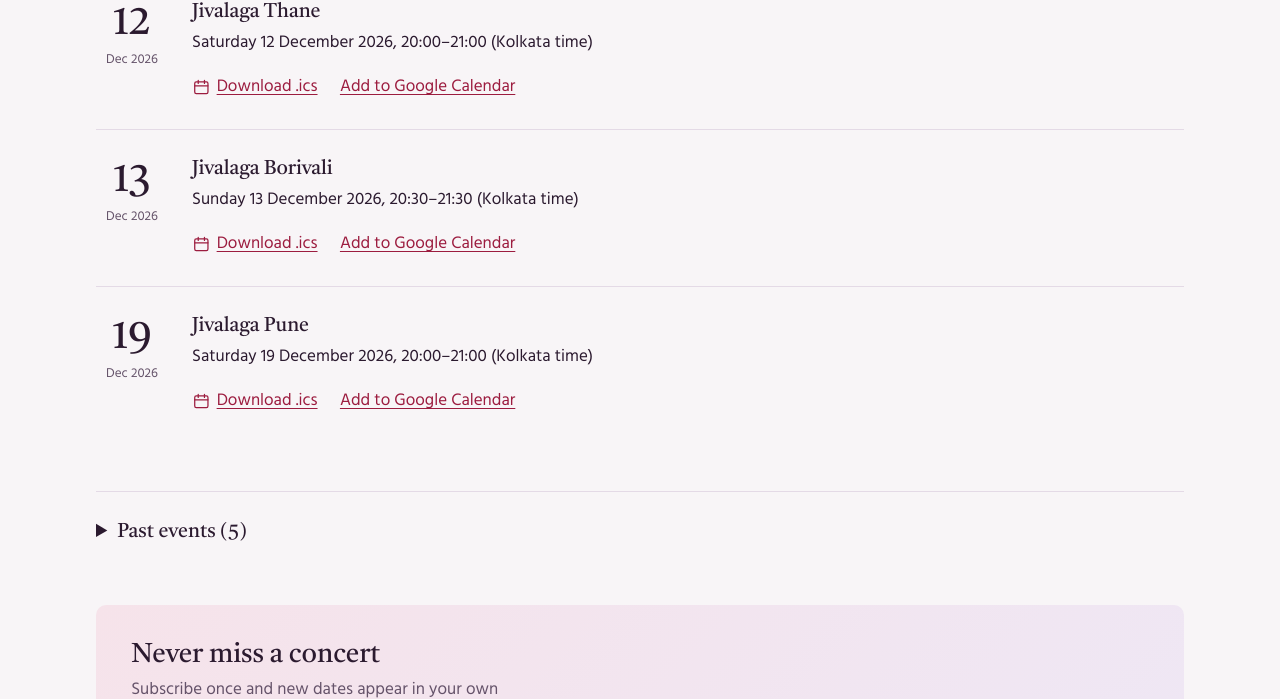
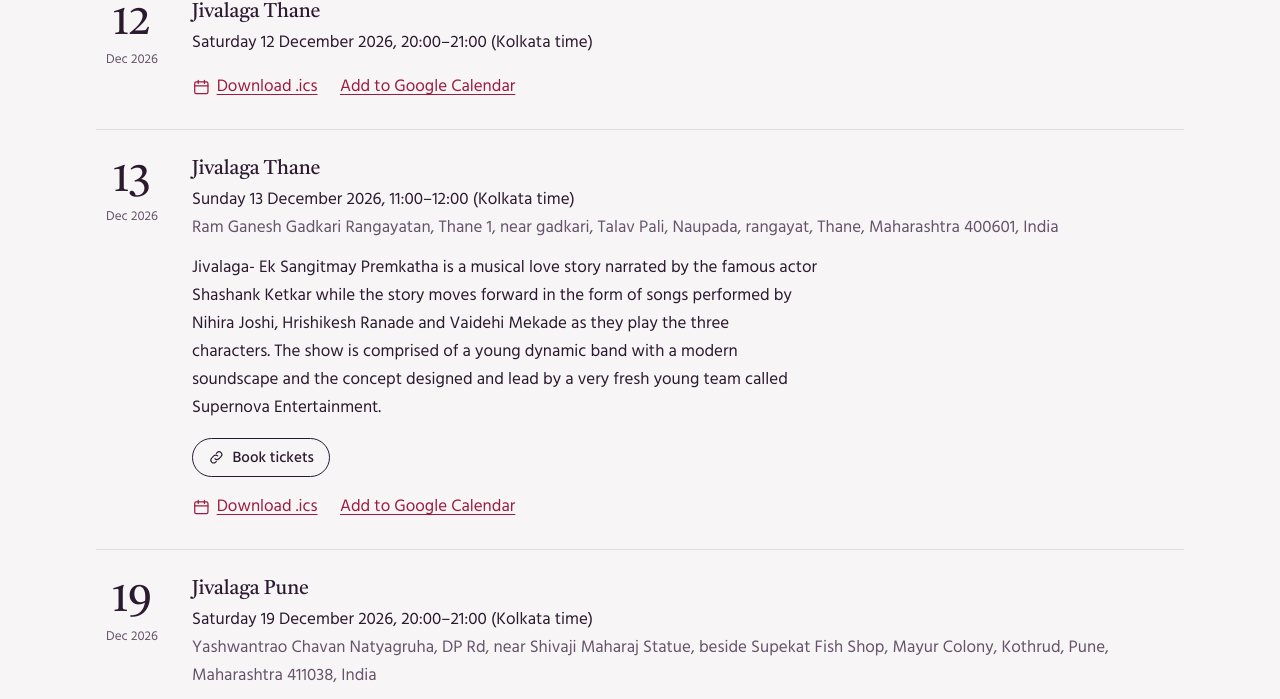
Before and after one commit to get2abhijit/nihiramusic-website, a plain HTML site: page events/index.html in a window 1280 px wide. Shown: the part 2521-3220 px from the top of the page. Drawn offline with Linux system fonts and the light colour scheme.

Commit message:
Update events from the linked calendar (automatic)

```diff
--- a/data/events-calendar.json
+++ b/data/events-calendar.json
@@ -119,12 +119,20 @@
     },
     {
       "id": "cal-b921938ed1",
-      "title": "Jivalaga Borivali",
+      "title": "Jivalaga Thane",
       "date": "2026-12-13",
-      "startTime": "20:30",
-      "endTime": "21:30",
+      "startTime": "11:00",
+      "endTime": "12:00",
       "timezone": "Asia/Kolkata",
+      "venue": "Ram Ganesh Gadkari Rangayatan, Thane 1, near gadkari, Talav Pali, Naupada, rangayat, Thane, Maharashtra 400601, India",
       "status": "scheduled",
+      "description": "Jivalaga- Ek Sangitmay Premkatha is a musical love story narrated by the famous actor Shashank Ketkar while the story moves forward in the form of songs performed by Nihira Joshi, Hrishikesh Ranade and Vaidehi Mekade as they play the three characters. The show is comprised of a young dynamic band with a modern soundscape and the concept designed and lead by a very fresh young team called Supernova Entertainment.",
+      "links": [
+        {
+          "label": "Book tickets",
+          "url": "https://in.bookmyshow.com/events/jivalaga-ek-sangitmay-prem-katha/etlqdz6vnh"
+        }
+      ],
       "source": "calendar"
     },
     {
@@ -134,7 +142,15 @@
       "startTime": "20:00",
       "endTime": "21:00",
       "timezone": "Asia/Kolkata",
+      "venue": "Yashwantrao Chavan Natyagruha, DP Rd, near Shivaji Maharaj Statue, beside Supekat Fish Shop, Mayur Colony, Kothrud, Pune, Maharashtra 411038, India",
       "status": "scheduled",
+      "description": "Jivalaga- Ek Sangitmay Premkatha is a musical love story narrated by the famous actor Shashank Ketkar while the story moves forward in the form of songs performed by Nihira Joshi, Hrishikesh Ranade and Vaidehi Mekade as they play the three characters. The show is comprised of a young dynamic band with a modern soundscape and the concept designed and lead by a very fresh young team called Supernova Entertainment.",
+      "links": [
+        {
+          "label": "Book tickets",
+          "url": "https://in.bookmyshow.com/events/jivalaga-ek-sangitmay-prem-katha/etlqdz6vnh"
+        }
+      ],
       "source": "calendar"
     }
   ]
--- a/events/index.html
+++ b/events/index.html
@@ -276,19 +276,21 @@
   {
    "@type": "MusicEvent",
    "@id": "https://nihiramusic.in/events/#cal-b921938ed1",
-   "name": "Jivalaga Borivali",
+   "name": "Jivalaga Thane",
    "url": "https://nihiramusic.in/events/#cal-b921938ed1",
-   "startDate": "2026-12-13T20:30:00+05:30",
-   "endDate": "2026-12-13T21:30:00+05:30",
+   "startDate": "2026-12-13T11:00:00+05:30",
+   "endDate": "2026-12-13T12:00:00+05:30",
    "eventStatus": "https://schema.org/EventScheduled",
    "eventAttendanceMode": "https://schema.org/OfflineEventAttendanceMode",
    "location": {
     "@type": "Place",
+    "name": "Ram Ganesh Gadkari Rangayatan, Thane 1, near gadkari, Talav Pali, Naupada, rangayat, Thane, Maharashtra 400601, India",
     "address": {
      "@type": "PostalAddress"
     }
    },
    "image": "https://nihiramusic.in/assets/img/nihirafinal-logo-3-yyv7bqb4jbio1lp0-3fe366-1200.jpg",
+   "description": "Jivalaga- Ek Sangitmay Premkatha is a musical love story narrated by the famous actor Shashank Ketkar while the story moves forward in the form of songs performed by Nihira Joshi, Hrishikesh Ranade and Vaidehi Mekade as they play the three characters. The show is comprised of a young dynamic band with a modern soundscape and the concept designed and lead by a very fresh young team called Supernova Entertainment.",
    "performer": {
     "@type": "MusicGroup",
     "@id": "https://nihiramusic.in/#artist",
@@ -306,11 +308,13 @@
    "eventAttendanceMode": "https://schema.org/OfflineEventAttendanceMode",
    "location": {
     "@type": "Place",
+    "name": "Yashwantrao Chavan Natyagruha, DP Rd, near Shivaji Maharaj Statue, beside Supekat Fish Shop, Mayur Colony, Kothrud, Pune, Maharashtra 411038, India",
     "address": {
      "@type": "PostalAddress"
     }
    },
    "image": "https://nihiramusic.in/assets/img/nihirafinal-logo-3-yyv7bqb4jbio1lp0-3fe366-1200.jpg",
+   "description": "Jivalaga- Ek Sangitmay Premkatha is a musical love story narrated by the famous actor Shashank Ketkar while the story moves forward in the form of songs performed by Nihira Joshi, Hrishikesh Ranade and Vaidehi Mekade as they play the three characters. The show is comprised of a young dynamic band with a modern soundscape and the concept designed and lead by a very fresh young team called Supernova Entertainment.",
    "performer": {
     "@type": "MusicGroup",
     "@id": "https://nihiramusic.in/#artist",
```
Also changed, not shown: 1 other file.
